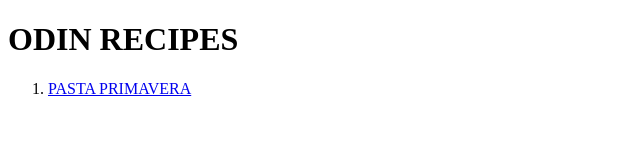
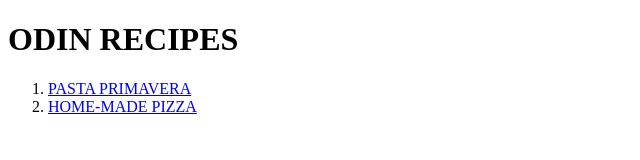
Before and after one commit to Sama-k/odin-recipe, a plain HTML site: page index.html in a window 1280 px wide. Shown: the whole page, without its empty margins (0-640 px from the left). Drawn offline with Linux system fonts and the light colour scheme.

Commit message:
index.html

```diff
--- a/index.html
+++ b/index.html
@@ -12,11 +12,18 @@
         </h1>
         <!--link-->
         <ol>
+
         <li>
             <a href="recipes/pasta.html" target="_blank" rel="noopener noreferrer">
             PASTA PRIMAVERA
             </a>
         </li>
+        <li>
+            <a href="recipes/pizza.html" target="_blank" rel="noopener noreferrer">
+                HOME-MADE PIZZA
+            </a>
+        </li>
         </ol>
+
     </body>
 </html>
```
